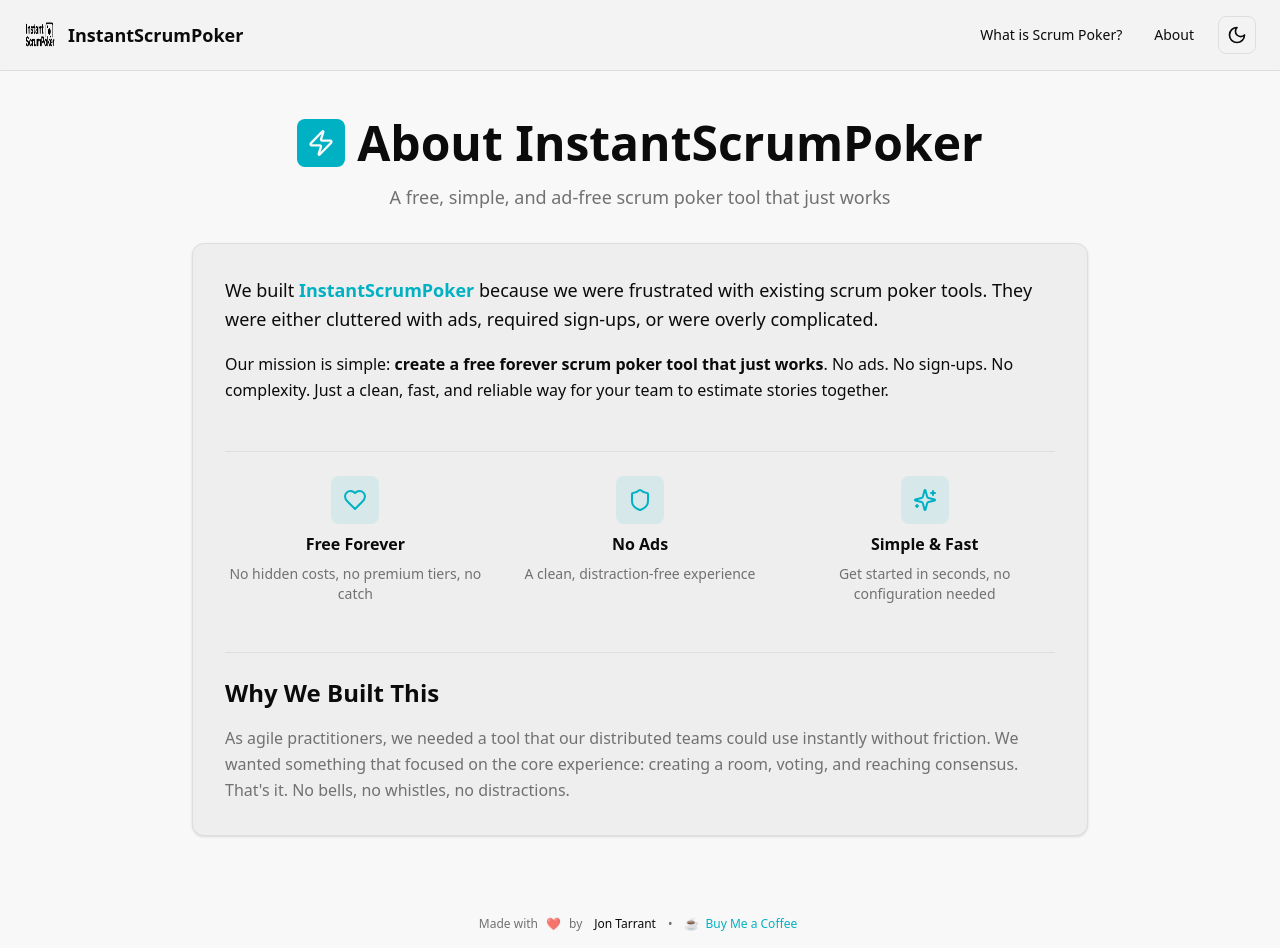
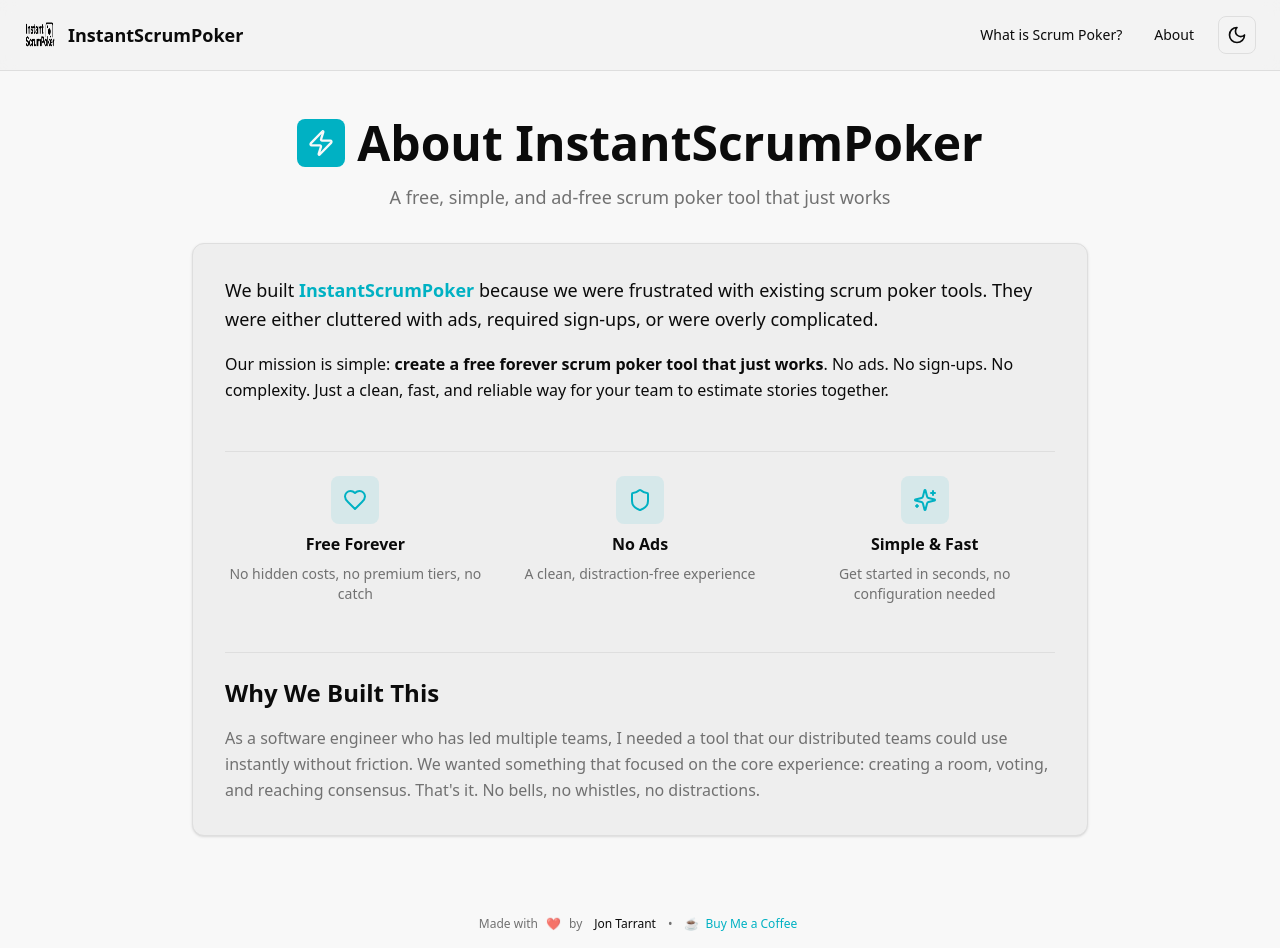
Before and after one commit to JonHX/instantscrumpoker, a Next.js app: page /about in a window 1280 px wide. Built offline with nearby package versions, Linux system fonts and the light colour scheme.

Commit message:
Update About page: mention software engineer and team leadership experience

```diff
--- a/pages/about.tsx
+++ b/pages/about.tsx
@@ -63,7 +63,7 @@ export default function About() {
             <div className="pt-6 border-t border-border">
               <h2 className="text-2xl font-bold text-foreground mb-4">Why We Built This</h2>
               <p className="text-muted-foreground leading-relaxed">
-                As agile practitioners, we needed a tool that our distributed teams could use instantly without friction.
+                As a software engineer who has led multiple teams, I needed a tool that our distributed teams could use instantly without friction.
                 We wanted something that focused on the core experience: creating a room, voting, and reaching consensus.
                 That's it. No bells, no whistles, no distractions.
               </p>
```
